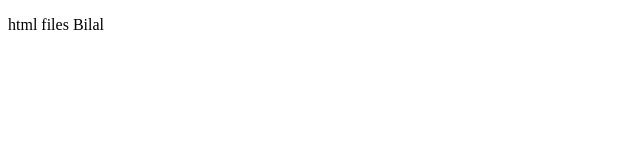
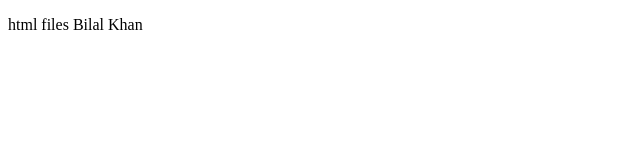
Before and after one commit to bilal-015/devopsmid, a plain HTML site: page index.html in a window 1280 px wide. Shown: the full height of the page, 0-640 px from the left. Drawn offline with Linux system fonts and the light colour scheme.

Commit message:
third commit

```diff
--- a/index.html
+++ b/index.html
@@ -6,7 +6,7 @@
     <title>Document</title>
 </head>
 <body>
-    <p>html files Bilal</p>
+    <p>html files Bilal Khan</p>
 
 </body>
 </html>
```
